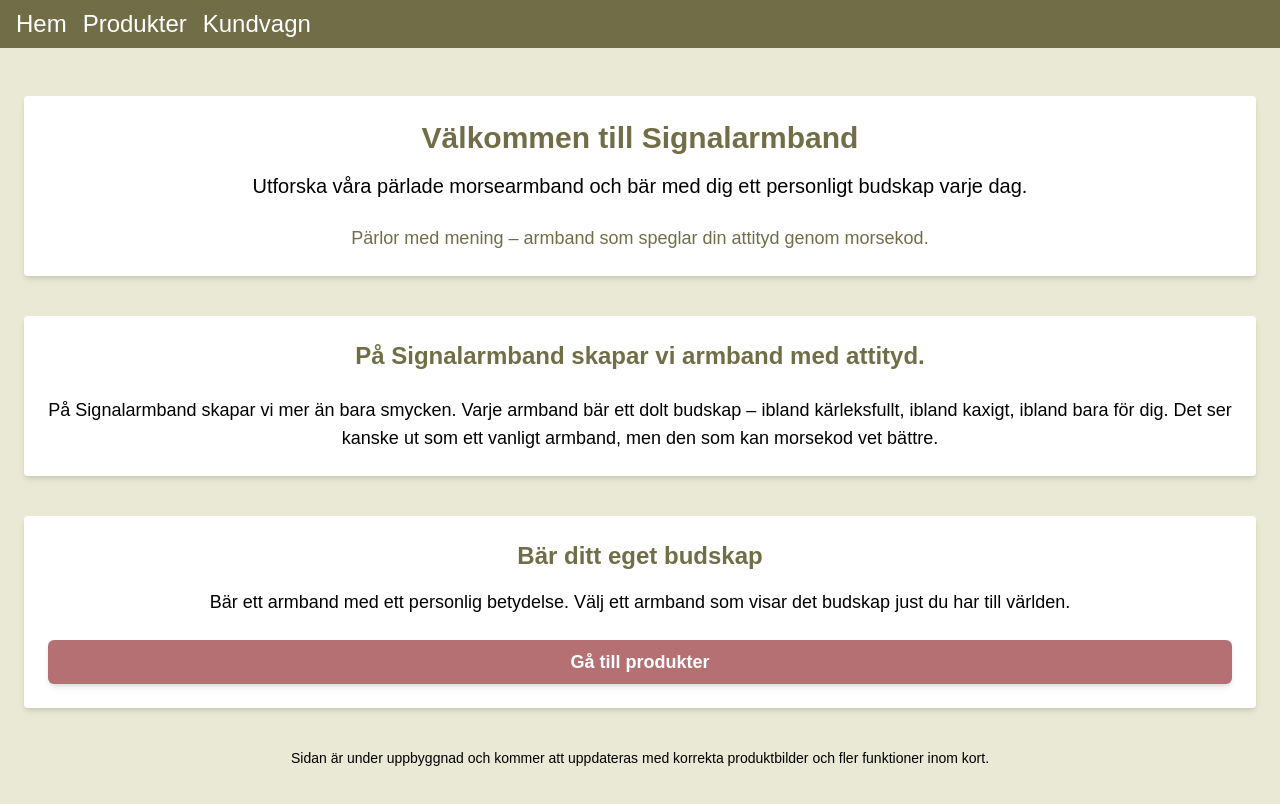
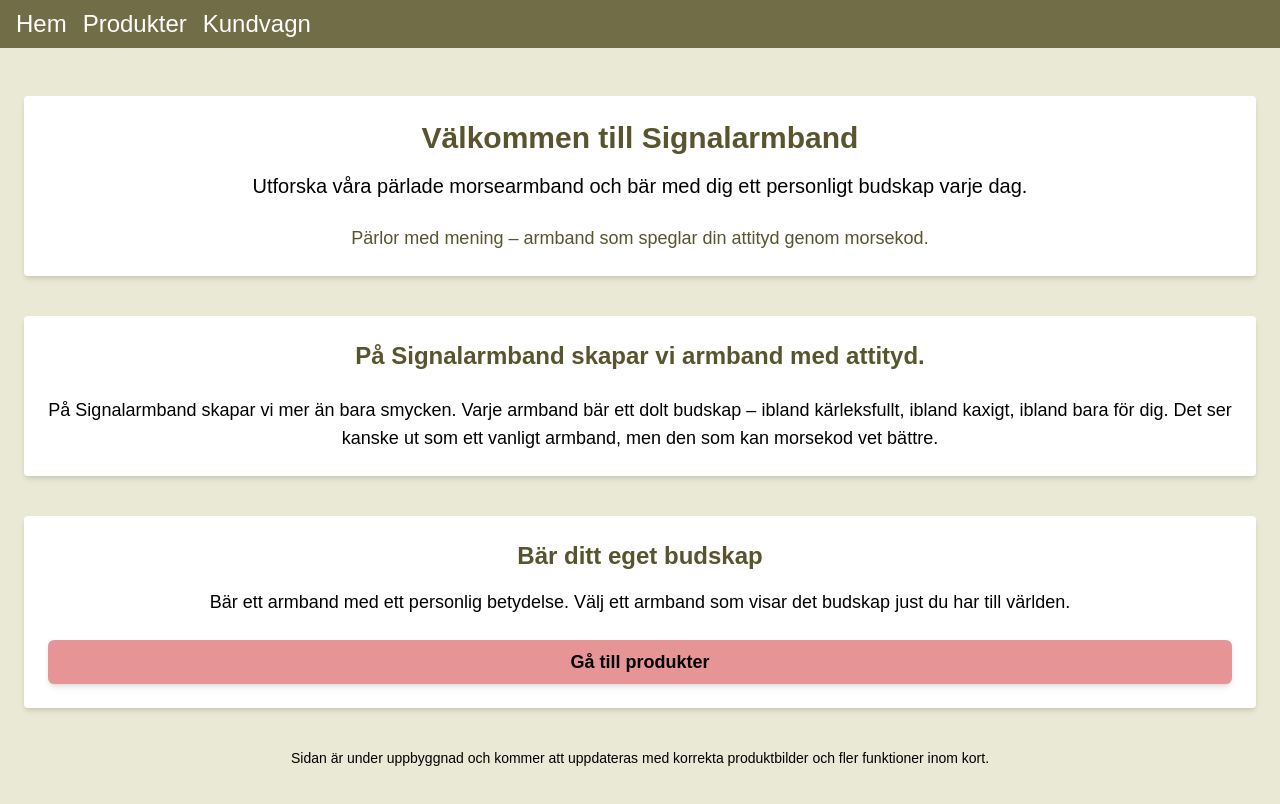
Before and after one commit to annkar73/morse-code-shop, a Next.js app: page / in a window 1280 px wide. Shown: the top 804 px of the page. Built offline with nearby package versions, Linux system fonts and the light colour scheme.

Commit message:
update meta

```diff
--- a/src/app/globals.css
+++ b/src/app/globals.css
@@ -6,11 +6,15 @@
 :root {
   --color-green-lightest: oklch(0.86 0.0519 105.01 / 50%); /* ljusgrön m 50% opacitet */
   --color-green-light: oklch(0.86 0.0519 105.01);   /* Ljusgrön */
+  --color-pink-lightest: oklch(0.96 0.0173 17.55); /* Ljusast rosa */
   --color-pink-light: oklch(0.9 0.021 17.55);    /* Ljusrosa */
   --color-green-dark: oklch(0.53 0.0565 104.28);    /* Mörkgrön */
   --color-pink-dark: oklch(0.62 0.0865 17.68);     /* Mörkrosa */
+  --color-pink-mid: oklch(0.75 0.10 17.68);  /* Mellanrosa – lättare än dark, mer kontrast än light */
   --color-pink-sharp: oklch(0.75 0.18 17.68); /* Skarp rosa  */
   --color-black: oklch(0.02 0.03 0.05);         /* Svart */
+  --color-text-soft-dark: oklch(0.24 0.05 25);  /* Mörk brungrå */
+  --color-text-dark-green: oklch(0.44 0.0565 104.28); /* mörkgrön text */
   --color-white: #ffffff;                       /* Vit */
 }
 
--- a/src/app/layout.tsx
+++ b/src/app/layout.tsx
@@ -1,16 +1,27 @@
 import { MainNav } from "@/components/MainNav"
 import "./globals.css"
 import { CartProvider } from "context/CartContext"
+import Head from "next/head"
 
 export const metadata = {
   title: "Signalarmband - Pärlor med mening",
-  description: "En enkel webshop byggd med Next.js och shadcn/ui",
+  description: "Pärlor med attityd – signalarmband som säger mer än ord. Lekfullt. Handgjort. Med mening.",
 }
 
 export default function RootLayout({ children }: { children: React.ReactNode }) {
   return (
     <html lang="sv">
       <body className="min-h-screen bg-background text-foreground">
+        {/* hantera meta-taggar */}
+        <Head>
+          <meta name="description" content={metadata.description} />
+          <meta name="keywords" content="signalarmband, armband, pärlor, handgjort, accessoarer, morse, morsekod" />
+          <meta property="og:title" content={metadata.title} />
+          <meta property="og:description" content={metadata.description} />
+          <meta property="og:type" content="website" />
+          <meta name="robots" content="index, follow" />
+          <title>{metadata.title}</title>
+        </Head>
       <CartProvider>
 
         <header className="w-full bg-[var(--color-green-dark)] text-[var(--color-white)]">
--- a/src/app/page.tsx
+++ b/src/app/page.tsx
@@ -5,29 +5,29 @@ export default function HomePage() {
   return (
 <main className="p-6 max-w-7xl mx-auto">
 
-  <section className="bg-white p-6 rounded shadow-md mb-10">
-    <h1 className="text-3xl font-bold text-center mb-4 text-[var(--color-green-dark)]">Välkommen till Signalarmband</h1>
+  <section className="bg-[var(--color-white)] p-6 rounded shadow-md mb-10">
+    <h1 className="text-3xl font-bold text-center mb-4 text-[var(--color-text-dark-green)]">Välkommen till Signalarmband</h1>
     <p className="text-xl font-light text-center text-[var(--color-black)] mb-6">
       Utforska våra pärlade morsearmband och bär med dig ett personligt budskap varje dag.
     </p>
-    <p className="text-lg text-center text-[var(--color-green-dark)]">Pärlor med mening – armband som speglar din attityd genom morsekod.</p>
+    <p className="text-lg text-center text-[var(--color-text-dark-green)]">Pärlor med mening – armband som speglar din attityd genom morsekod.</p>
   </section>
 
 
-  <section className="bg-white p-6 rounded shadow-md mb-10">
-    <h2 className="text-2xl font-semibold text-[var(--color-green-dark)] text-center mb-6">På Signalarmband skapar vi armband med attityd.</h2>
+  <section className="bg-[var(--color-white)] p-6 rounded shadow-md mb-10">
+    <h2 className="text-2xl font-semibold text-[var(--color-text-dark-green)] text-center mb-6">På Signalarmband skapar vi armband med attityd.</h2>
     <p className="text-lg text-center text-[var(--color-black)]">
       På Signalarmband skapar vi mer än bara smycken. Varje armband bär ett dolt budskap – ibland kärleksfullt, ibland kaxigt, ibland bara för dig. Det ser kanske ut som ett vanligt armband, men den som kan morsekod vet bättre.
     </p>
   </section>
 
-  <section className="bg-white p-6 rounded shadow-md mb-10">
-    <h2 className="text-2xl font-semibold text-[var(--color-green-dark)] text-center mb-4">Bär ditt eget budskap</h2>
+  <section className="bg-[var(--color-white)] p-6 rounded shadow-md mb-10">
+    <h2 className="text-2xl font-semibold text-[var(--color-text-dark-green)] text-center mb-4">Bär ditt eget budskap</h2>
     <p className="text-lg text-center text-[var(--color-black)] mb-6">
       Bär ett armband med ett personlig betydelse. Välj ett armband som visar det budskap just du har till världen.
     </p>
     <Link href="/products">
-    <Button className="w-full py-2 px-4 bg-[var(--color-pink-dark)] text-white font-semibold text-lg rounded-md">
+    <Button className="w-full py-2 px-4 bg-[var(--color-pink-mid)] text-[var(--color-text-soft-black)] font-semibold text-lg rounded-md">
       Gå till produkter
     </Button>
     </Link>
```
